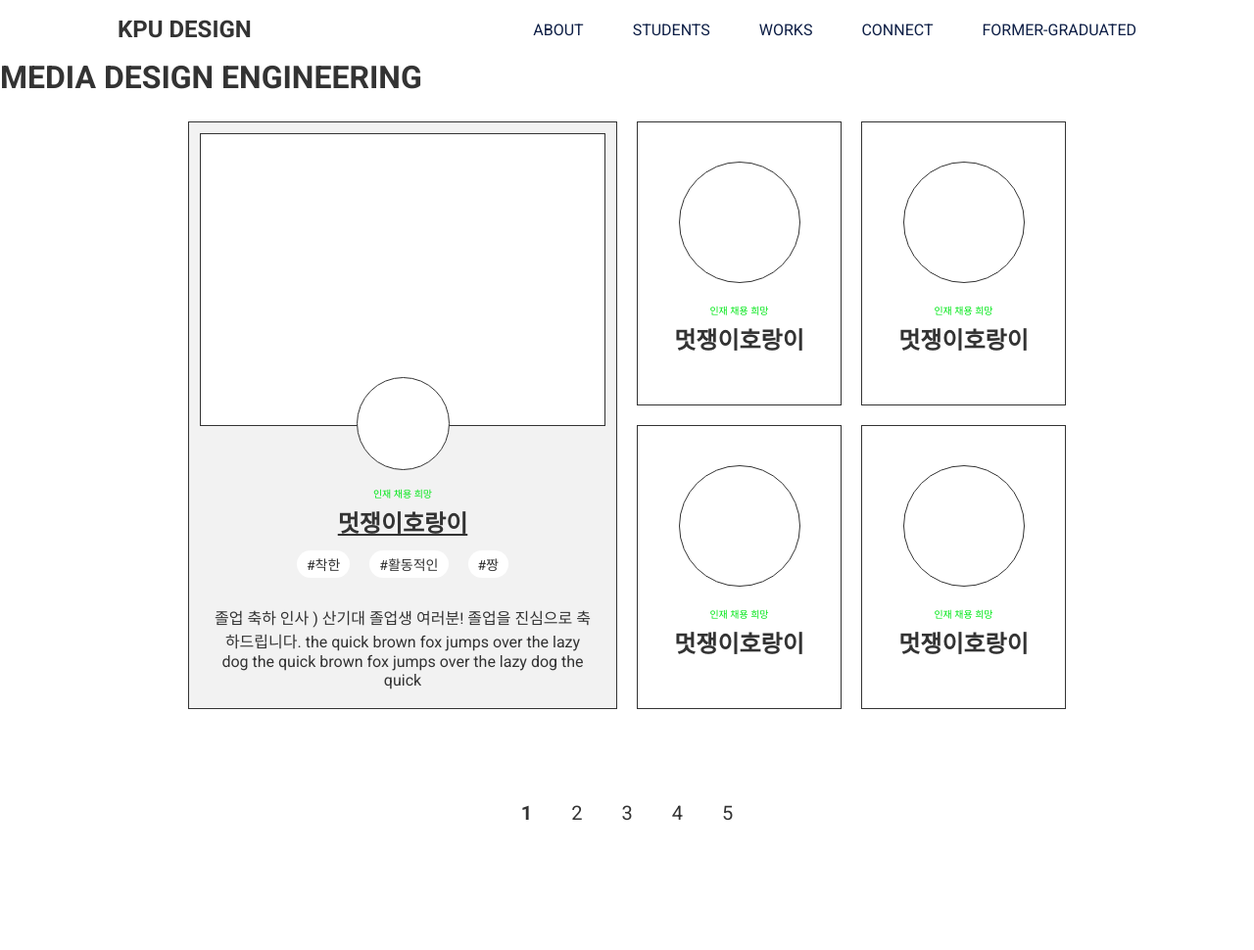
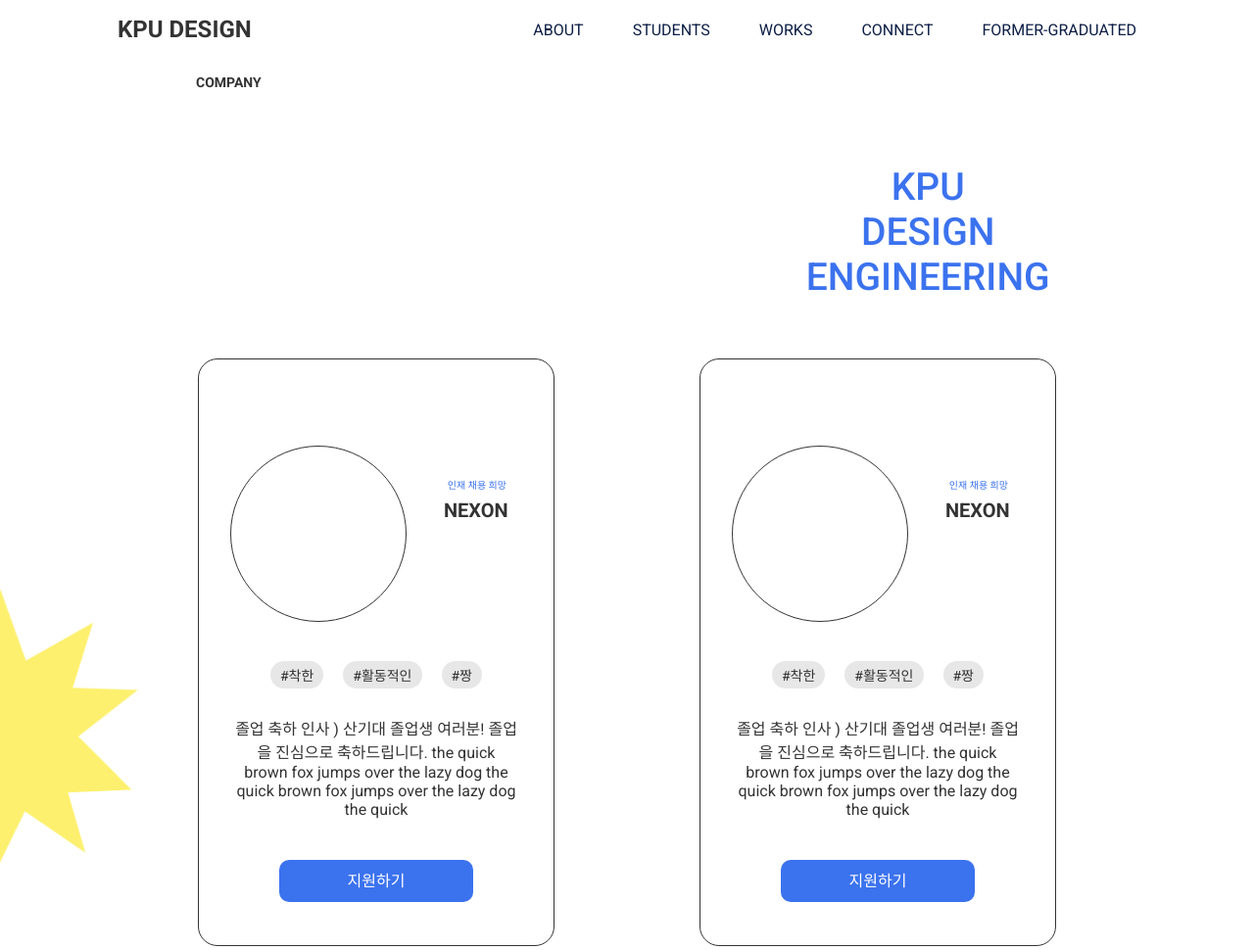
Before and after one commit to su-aJ815/Graduation-Works-Site, a plain HTML site: page company.html in a window 1280 px wide. Shown: the top 970 px of the page at 98% size. Drawn offline with Linux system fonts and the light colour scheme.

Commit message:
work update + company update

```diff
--- a/company.html
+++ b/company.html
@@ -23,23 +23,79 @@
         </nav>
     </header>
 
+    <div class='sub_header'>
+        <ul class='sub_li'>
+            <li><a href='#' id='emphasis'>COMPANY</a></li>
+            <li><a href='#'></a></li>
+            <li><a href='#'></a></li>
+            <li><a href='#'></a></li>
+            <li><a href='#'></a></li>
+        </ul>
+    </div>
+
     <main>
 
-        <h1 id='stu_title'>MEDIA DESIGN ENGINEERING</h1>
+        <h1 id='com_title'>KPU<br>DESIGN<br>ENGINEERING</h1>
+
         <div class='company'>
             <div class='com'>
                 <div id='com_img'></div>
-                <div id='com_mainLogo'></div>
+                <!-- <div id='com_mainLogo'></div> -->
                 <p id='sm_p'>인재 채용 희망</p>
-                <h2><a class="companyName" href="./company2.html">멋쟁이호랑이</a></h2>
+                <h2><a class="companyName" href="./company2.html">NEXON</a></h2>
                 <ul>
                     <li>#착한</li>
                     <li>#활동적인</li>
                     <li>#짱</li>
                 </ul>
                 <p id = 'talk'>졸업 축하 인사 ) 산기대 졸업생 여러분! 졸업을 진심으로 축하드립니다. the quick brown fox jumps over the lazy dog the quick brown fox jumps over the lazy dog the quick </p>
+                <p><a href='#' id='com_go'>지원하기</a></p>
             </div>
-            <div class='com side'>
+
+            <div class='com'>
+                <div id='com_img'></div>
+                <!-- <div id='com_mainLogo'></div> -->
+                <p id='sm_p'>인재 채용 희망</p>
+                <h2><a class="companyName" href="./company2.html">NEXON</a></h2>
+                <ul>
+                    <li>#착한</li>
+                    <li>#활동적인</li>
+                    <li>#짱</li>
+                </ul>
+                <p id = 'talk'>졸업 축하 인사 ) 산기대 졸업생 여러분! 졸업을 진심으로 축하드립니다. the quick brown fox jumps over the lazy dog the quick brown fox jumps over the lazy dog the quick </p>
+                <p><a href='#' id='com_go'>지원하기</a></p>
+            </div>
+
+            <div class='com'>
+                <div id='com_img'></div>
+                <!-- <div id='com_mainLogo'></div> -->
+                <p id='sm_p'>인재 채용 희망</p>
+                <h2><a class="companyName" href="./company2.html">NEXON</a></h2>
+                <ul>
+                    <li>#착한</li>
+                    <li>#활동적인</li>
+                    <li>#짱</li>
+                </ul>
+                <p id = 'talk'>졸업 축하 인사 ) 산기대 졸업생 여러분! 졸업을 진심으로 축하드립니다. the quick brown fox jumps over the lazy dog the quick brown fox jumps over the lazy dog the quick </p>
+                <p><a href='#' id='com_go'>지원하기</a></p>
+            </div>
+
+            <div class='com'>
+                <div id='com_img'></div>
+                <!-- <div id='com_mainLogo'></div> -->
+                <p id='sm_p'>인재 채용 희망</p>
+                <h2><a class="companyName" href="./company2.html">NEXON</a></h2>
+                <ul>
+                    <li>#착한</li>
+                    <li>#활동적인</li>
+                    <li>#짱</li>
+                </ul>
+                <p id = 'talk'>졸업 축하 인사 ) 산기대 졸업생 여러분! 졸업을 진심으로 축하드립니다. the quick brown fox jumps over the lazy dog the quick brown fox jumps over the lazy dog the quick </p>
+                <p><a href='#' id='com_go'>지원하기</a></p>
+            </div>
+
+
+            <!-- <div class='com side'>
                 <div id='com_logo'></div>
                 <p id='sm_p'>인재 채용 희망</p>
                 <h2>멋쟁이호랑이</h2>
@@ -58,17 +114,20 @@
                 <div id='com_logo'></div>
                 <p id='sm_p'>인재 채용 희망</p>
                 <h2>멋쟁이호랑이</h2>
-            </div>
+            </div> -->
         </div>
 
-        <ul id='next'>
+        <ul id='work_bottom'>
             <li><a href='#' id='now'>1</a></li>
             <li><a href='#'>2</a></li>
             <li><a href='#'>3</a></li>
             <li><a href='#'>4</a></li>
             <li><a href='#'>5</a></li>
+
         </ul>
 
+        <div id='com_deco'></div>
+        <div id='com_deco2'></div>
 
     </main>
 
--- a/style.css
+++ b/style.css
@@ -584,6 +584,18 @@
 
 /* 메인 콘텐츠*/
 
+
+
+#com_title {
+    text-align: center;
+    font-weight: 500;
+    font-size: 39px;
+    color: #3B72EE;
+    padding-left: 48%;
+    margin-top: 60px;
+    margin-bottom: 60px;
+}
+/*
 .company {
     display: grid;
     width: 70%;
@@ -593,46 +605,78 @@
     grid-template-columns: repeat(4, 1fr);
     grid-template-rows: repeat(2, 1fr);
     gap: 20px;
+} */
+
+.company {
+    width: 80%;
+    margin: auto;
+    display: flex;
+    flex-wrap: wrap;
+    justify-content: space-around;
+    row-gap: 40px;
 }
 
 .com {
     border: 1px solid #333;
+    width: 364px;
+    height: 600px;
+    position: relative;
+    border-radius: 20px;
 }
 
-.com:nth-child(1) {
+
+
+
+/* .com:nth-child(1) {
     grid-row-start: 1;
     grid-row-end: 3;
     grid-column-start: 1;
     grid-column-end: 3;
     background-color: #F2F2F2;
+} */
+
+#com_img {
+    width: 180px;
+    height:180px;
+    border: 1px solid #333;
+    margin: auto;
+    margin-top: 88px;
+    margin-left: 32px;
+    background-color: #fff;
+    border-radius: 1000px;
 }
 
-#com_img {
-    width: 95%;
-    height:50%;
-    border: 1px solid #333;
-    margin: auto;
-    margin-top: 2.5%;
-    background-color: #fff;
-}
-
-#com_mainLogo {
+/* #com_mainLogo {
     width: 95px;
     height: 95px;
     border: 1px solid #333;
     background-color: #fff;
     border-radius: 60px;
     margin: -50px auto 16px auto;
-}
+} */
 
 .com p {
     text-align: center;
 }
 
 #sm_p {
+    position: absolute;
     font-size: 10px;
-    color: #00E717;
+    color: #3B72EE;
     margin-bottom: 4px;
+    top: 120px;
+    right: 48px;
+}
+
+.companyName {
+    position: absolute;
+    font-size: 20px;
+    font-weight: 700;
+    top: 142px;
+    left: 250px;
+    text-decoration: none;
+    text-align: center;
+
 }
 
 .com h2 {
@@ -645,36 +689,68 @@
     gap: 20px;
     width: 100%;
     justify-content: center;
-    margin-top: 12px;
+    margin-top: 40px;
 }
 
 .com li {
-    background-color: #fff;
+    background-color: #E7E7E7;
     padding: 4px 10px;
     border-radius: 20px;
     font-size: 14px;
 }
 
 #talk {
-    width: 90%;
+    width: 80%;
     margin: auto;
     text-align: center;
     font-size: 16px;
     margin-top: 28px;
+    margin-bottom: 50px;
 }
 
-#com_logo {
+#com_go {
+    background-color: #3B72EE;
+    padding: 12px 70px;
+    color: #fff;
+    border-radius:10px;
+    text-decoration: none;
+
+}
+
+#com_deco {
+    background-image: url(./img/com_Group\ 86.png);
+    background-size: cover;
+    background-repeat: no-repeat;
+    width: 400px;
+    height: 400px;
+    position: absolute;
+    top : 545px;
+    left: -200px;
+}
+
+#com_deco2 {
+    background-image: url(./img/com_Rectangle\ 150.png);
+    background-size: cover;
+    background-repeat: no-repeat;
+    width: 150px;
+    height: 150px;
+    position: absolute;
+    top : 1650px;
+    right: 00px;
+}
+
+/* #com_logo {
     width: 124px;
     height: 124px;
     border: 1px solid #333;
     margin: auto;
     margin-top: 40px;
     border-radius: 300px;
-}
+} */
 
-.side p {
+/* .side p {
     margin-top:20px;
-}
+} */
 
 #next {
     display: flex;
```
Also changed, not shown: works.html (+1 -1 lines), img/com_Group 86.png (added), img/com_Rectangle 150.png (added).
